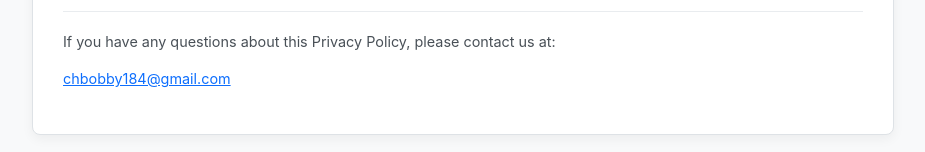
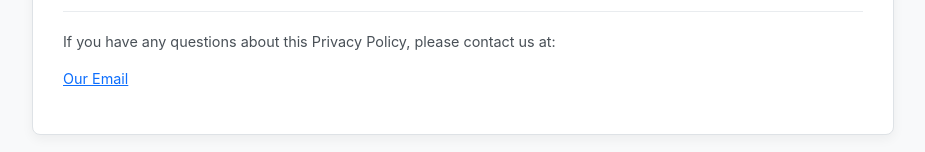
Before and after one commit to Bobby-chirra/Bprod-privacypolicy, a plain HTML site: page index.html in a window 1280 px wide. Shown: the part 1852-2004 px from the top of the page, without its empty margins (177-1102 px from the left). Drawn offline with Linux system fonts and the light colour scheme.

Commit message:
Update index.html

```diff
--- a/index.html
+++ b/index.html
@@ -111,7 +111,7 @@
         <div class="footer">
             <h2>Contact Us</h2>
             <p>If you have any questions about this Privacy Policy, please contact us at:</p>
-            <p><a href="mailto:chbobby184@gmail.com">chbobby184@gmail.com</a></p>
+            <p><a href="mailto:chbobby184@gmail.com">Our Email</a></p>
             </div>
     </div>
 </body>
```
